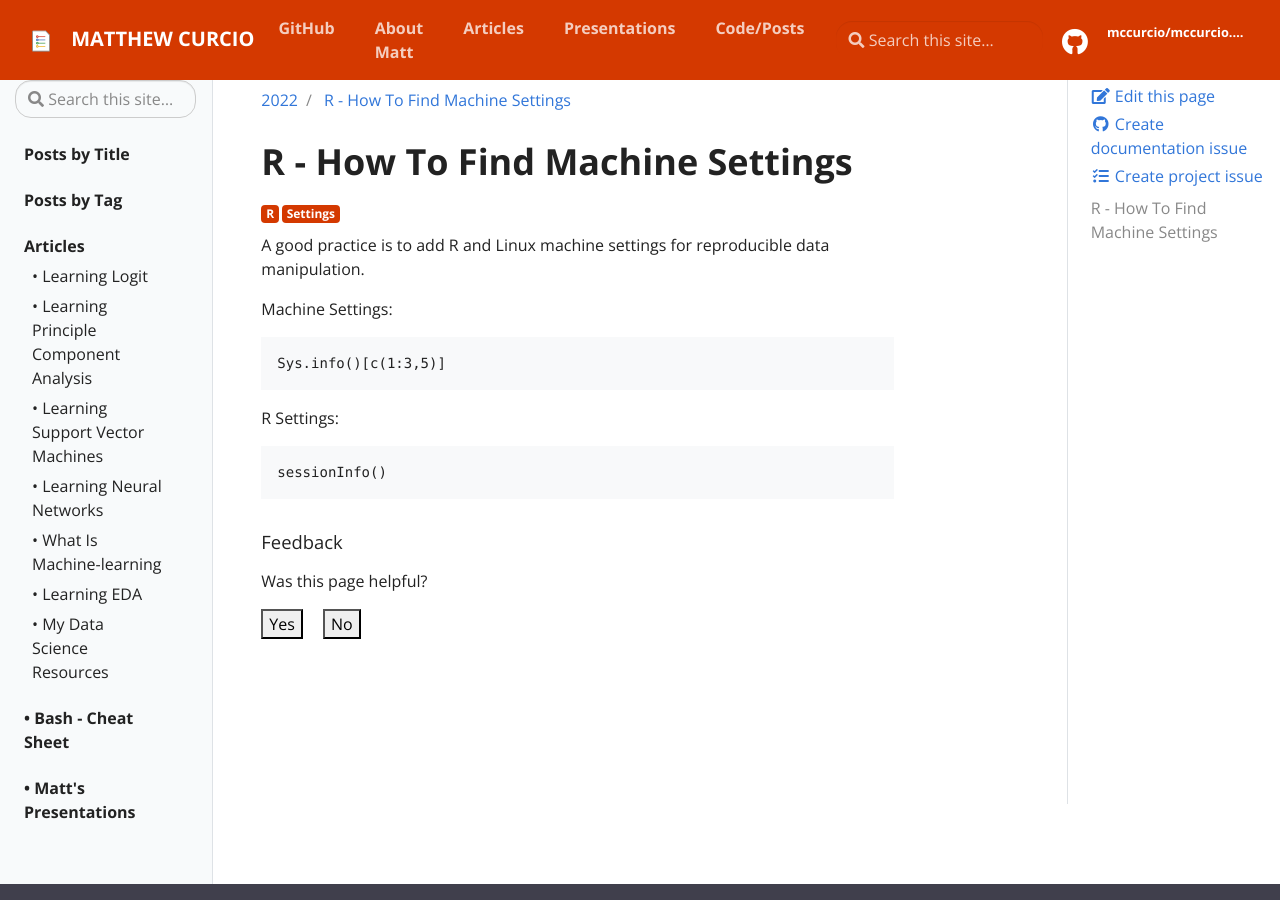
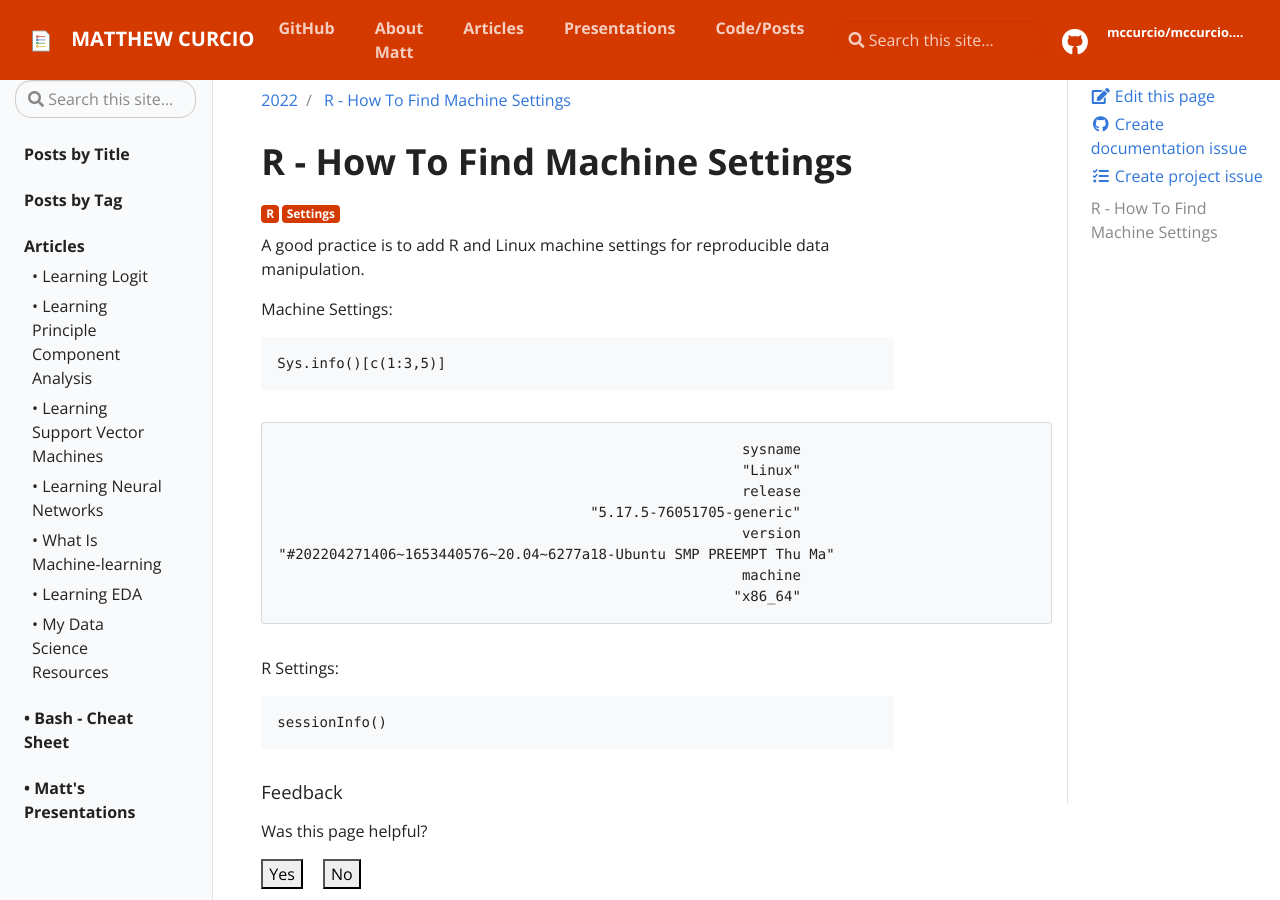
Before and after one commit to mccurcio/mccurcio.github.io, a Jekyll site: the page built from _posts/r/2022-06-23-r-settings.md, in a window 1280 px wide and 900 px high. Built offline with Jekyll 4.4.1, drawn with Linux system fonts in a browser that asks for light colours; our own code applies the rules of GitHub Pages for plain Markdown files.

Commit message:
Update 2022-06-23-r-settings.md

````diff
--- a/_posts/r/2022-06-23-r-settings.md
+++ b/_posts/r/2022-06-23-r-settings.md
@@ -9,6 +9,14 @@ Machine Settings:
 ```{r}
 Sys.info()[c(1:3,5)]
 ```
+                                                           sysname
+                                                           "Linux"
+                                                           release
+                                         "5.17.5-76051705-generic"
+                                                           version
+    "#202204271406~1653440576~20.04~6277a18-Ubuntu SMP PREEMPT Thu Ma"
+                                                           machine
+                                                          "x86_64"
 
 R Settings:
 ```{r}
````
